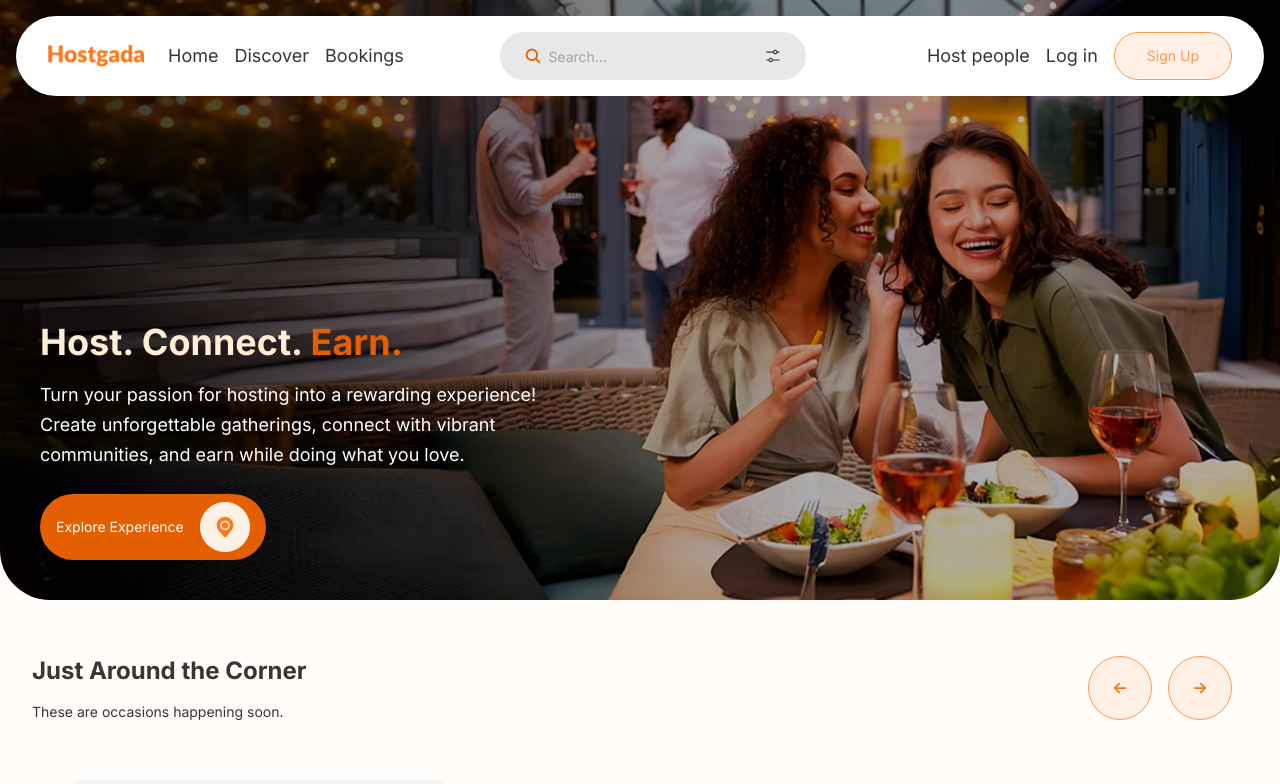
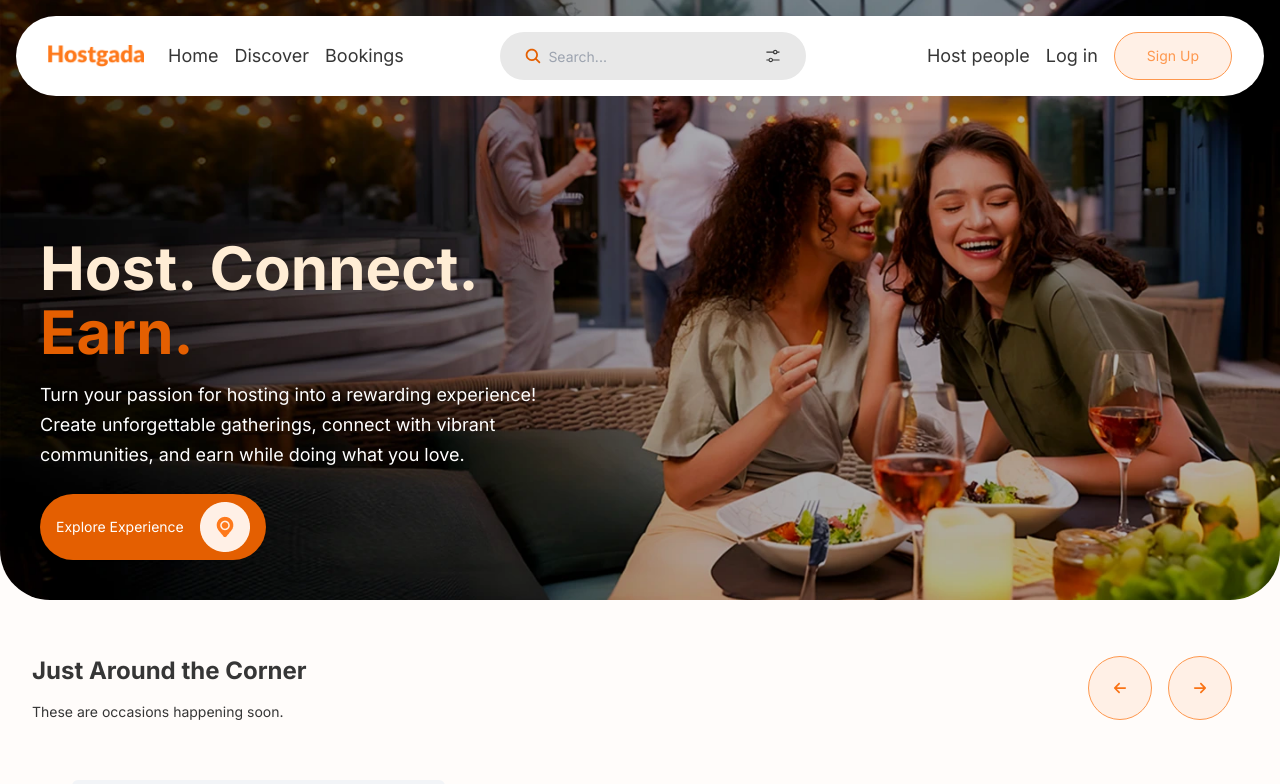
Before and after one commit to BalogunVictor/hostgada-frontend-app, a Next.js app: page / in a window 1280 px wide. Shown: the top 784 px of the page. Built offline with nearby package versions, Linux system fonts and the light colour scheme.

Commit message:
updated text component

```diff
--- a/src/components/common/Text.tsx
+++ b/src/components/common/Text.tsx
@@ -7,7 +7,7 @@ type TitleProps = {
 
 export function Title({ className, children, ...rest }: TitleProps) {
   return (
-    <h2 className={classNames(className, 'text-h3 sm:text-h2')} {...rest}>
+    <h2 className={classNames(className, 'text-h3 sm:text-h1')} {...rest}>
       {children}
     </h2>
   );
```
